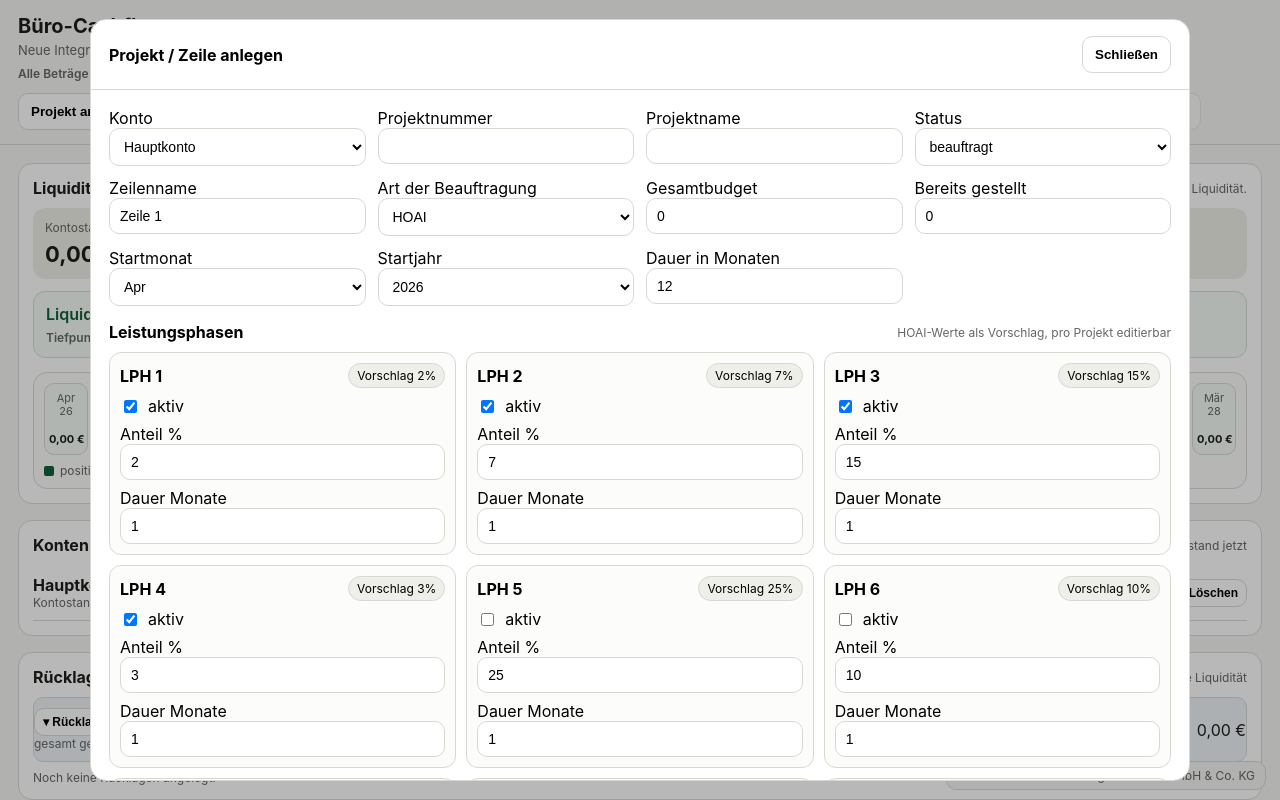
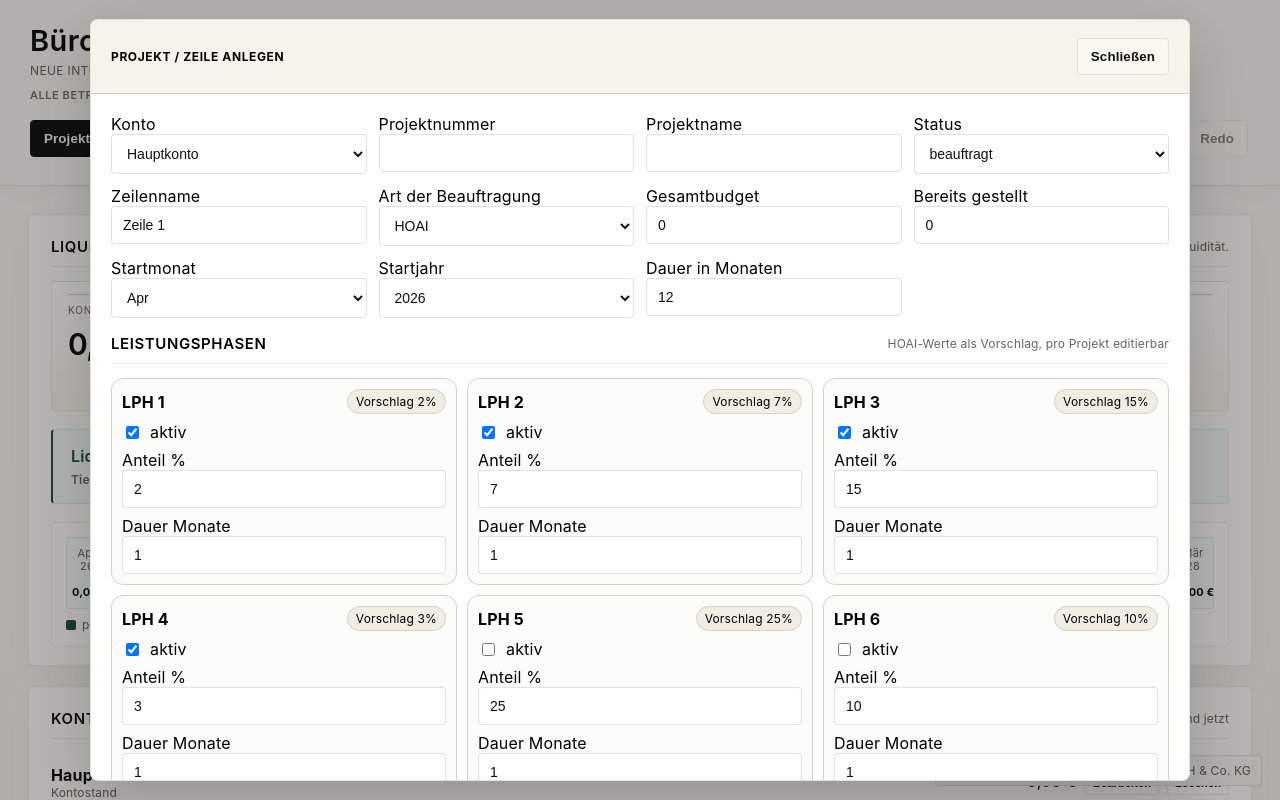
Before and after one commit to moeve-studio/studio-moeve-cashflow, a plain HTML site: page index.html in a window 1280 px wide. Both pictures are taken after a click on the button "Projekt anlegen". Shown: the top 800 px of the page. Drawn offline with Linux system fonts and the light colour scheme.

Commit message:
Add files via upload

```diff
--- a/index.html
+++ b/index.html
@@ -5,31 +5,32 @@
 <meta name="viewport" content="width=device-width, initial-scale=1.0">
 <title>Büro-Cashflow – Integration neu</title>
 <style>
-:root{--bg:#f5f5f3;--card:#fff;--line:#d8d8d3;--text:#1d1d1b;--muted:#666;--soft:#efefe9;--warn:#a05a00;--danger:#8f1d1d;--good:#115f36}
+:root{--bg:#f3f1eb;--card:#fbfaf6;--line:#d8d2c7;--line-strong:#bdb5a7;--text:#151515;--muted:#6c675f;--soft:#f1ede4;--soft-2:#f7f4ee;--warn:#8f5b19;--danger:#7d2222;--good:#24523a}
 *{box-sizing:border-box}
-body{margin:0;font-family:-apple-system,BlinkMacSystemFont,"Segoe UI",Roboto,Arial,sans-serif;background:var(--bg);color:var(--text)}
-header{position:sticky;top:0;z-index:5;background:rgba(245,245,243,.95);backdrop-filter:blur(8px);border-bottom:1px solid var(--line);padding:14px 18px}
-h1{margin:0;font-size:20px}.sub{font-size:13px;color:var(--muted);margin-top:4px}
-.toolbar{display:flex;gap:10px;flex-wrap:wrap;margin-top:12px}
-button{border:1px solid var(--line);background:var(--card);padding:10px 12px;border-radius:10px;cursor:pointer;font-weight:600}
-button:hover{background:var(--soft)}
+body{margin:0;font-family:-apple-system,BlinkMacSystemFont,"Segoe UI",Roboto,Arial,sans-serif;background:var(--bg);color:var(--text);letter-spacing:.01em}
+header{position:sticky;top:0;z-index:5;background:rgba(243,241,235,.92);backdrop-filter:blur(12px);border-bottom:1px solid rgba(21,21,21,.08);padding:18px 22px}
+h1{margin:0;font-size:24px;font-weight:650;letter-spacing:.01em}.sub{font-size:13px;color:var(--muted);margin-top:5px}
+.toolbar{display:flex;gap:8px;flex-wrap:wrap;margin-top:14px}
+button{border:1px solid rgba(21,21,21,.08);background:rgba(251,250,246,.82);padding:10px 12px;border-radius:6px;cursor:pointer;font-weight:600;color:var(--text);transition:background .15s ease,border-color .15s ease,transform .15s ease}
+button:hover{background:#fff;border-color:rgba(21,21,21,.16)}
+button:active{transform:translateY(1px)}
 button[disabled]{opacity:.5;cursor:default}
-.wrap{padding:18px}
-.card{background:var(--card);border:1px solid var(--line);border-radius:14px;padding:14px;margin-bottom:16px;overflow:hidden}
-.grid3{display:grid;grid-template-columns:repeat(3,1fr);gap:12px}
-.grid4{display:grid;grid-template-columns:repeat(4,1fr);gap:12px}
-.metric{background:var(--soft);border-radius:12px;padding:12px}.label{font-size:12px;color:var(--muted);margin-bottom:6px}.value{font-size:22px;font-weight:700}.value.smallish{font-size:18px}
-.status-line{margin-top:12px;padding:12px;border:1px solid var(--line);border-radius:12px;background:#fcfcfa;font-weight:600}.status-line.positive{background:#f4faf6}.status-line.warning{background:#fff8ef}.status-line.negative{background:#fff4f4}
-.chart-wrap{margin-top:14px;border:1px solid var(--line);border-radius:14px;background:#fcfcfa;padding:10px}
+.wrap{padding:24px}
+.card{background:rgba(251,250,246,.84);border:1px solid rgba(21,21,21,.07);border-radius:8px;padding:18px 18px 16px;margin-bottom:18px;overflow:hidden;box-shadow:0 1px 0 rgba(21,21,21,.03)}
+.grid3{display:grid;grid-template-columns:repeat(3,1fr);gap:14px}
+.grid4{display:grid;grid-template-columns:repeat(4,1fr);gap:14px}
+.metric{background:linear-gradient(180deg,var(--soft-2),var(--soft));border:1px solid rgba(21,21,21,.05);border-radius:6px;padding:14px}.label{font-size:11px;color:var(--muted);margin-bottom:8px;text-transform:uppercase;letter-spacing:.06em}.value{font-size:24px;font-weight:650;line-height:1.1}.value.smallish{font-size:19px}
+.status-line{margin-top:14px;padding:14px;border:1px solid rgba(21,21,21,.07);border-radius:6px;background:#f8f5ef;font-weight:600}.status-line.positive{background:#f1f6f2}.status-line.warning{background:#faf4ea}.status-line.negative{background:#f8ecec}
+.chart-wrap{margin-top:16px;border:1px solid rgba(21,21,21,.07);border-radius:8px;background:#f8f5ef;padding:12px}
 .reach-band{display:grid;grid-template-columns:repeat(24,minmax(42px,1fr));gap:6px}
-.reach-item{border:1px solid var(--line);border-radius:10px;padding:8px 4px;text-align:center;min-height:72px;display:flex;flex-direction:column;justify-content:space-between}
+.reach-item{border:1px solid rgba(21,21,21,.07);border-radius:6px;padding:8px 4px;text-align:center;min-height:72px;display:flex;flex-direction:column;justify-content:space-between}
 .reach-item.good{background:#f4faf6}.reach-item.warn{background:#fff8ef}.reach-item.danger{background:#fff4f4}.reach-item.breakpoint{box-shadow:0 0 0 2px #1d1d1b inset}
 .reach-month{font-size:11px;color:var(--muted);line-height:1.2}.reach-value{font-size:11px;font-weight:700;line-height:1.15}
 .legend{display:flex;gap:14px;flex-wrap:wrap;margin-top:8px}.legend-item{display:flex;align-items:center;gap:6px;font-size:12px;color:var(--muted)} .dot{width:10px;height:10px;border-radius:2px;display:inline-block}
 .table-wrap{overflow:auto}
 table{border-collapse:collapse;width:max-content;min-width:100%}
 th,td{border-bottom:1px solid var(--line);padding:8px 10px;text-align:right;white-space:nowrap;font-size:13px;vertical-align:middle}
-th{background:#fafaf7;position:sticky;top:0;z-index:2}
+th{background:#f3efe7;position:sticky;top:0;z-index:2;text-transform:uppercase;letter-spacing:.04em;font-size:11px;color:var(--muted)}
 .sticky,.sticky2,.sticky3,.sticky4,.sticky5,.sticky6{position:sticky;background:var(--card);z-index:1;text-align:left}
 .sticky{left:0;min-width:240px;max-width:240px}
 .sticky2{left:240px;min-width:100px}
@@ -37,28 +38,28 @@ th{background:#fafaf7;position:sticky;top:0;z-index:2}
 .sticky4{left:440px;min-width:110px}
 .sticky5{left:550px;min-width:110px}
 .sticky6{left:660px;min-width:110px}
-input[type=text],input[type=number],input[type=month],select{width:100%;padding:9px 10px;border:1px solid var(--line);border-radius:10px;background:#fff;font-size:14px}
+input[type=text],input[type=number],input[type=month],select{width:100%;padding:10px 11px;border:1px solid rgba(21,21,21,.10);border-radius:6px;background:#fff;font-size:14px;color:var(--text)}
 input[type=number]{appearance:textfield;-moz-appearance:textfield}
 input[type=number]::-webkit-outer-spin-button,input[type=number]::-webkit-inner-spin-button{appearance:none;margin:0}
-.cell-input{width:100%;text-align:right;padding:6px 8px;border-radius:8px;border:1px solid var(--line)}
+.cell-input{width:100%;text-align:right;padding:6px 8px;border-radius:5px;border:1px solid rgba(21,21,21,.08);background:#fff}
 .cell-input.marked{background:#eef8f1;border-color:#8ec4a0;color:var(--good);font-weight:700}
 .month-cell{display:grid;grid-template-columns:minmax(0,1fr) auto;gap:4px;align-items:center}
 .right-tools{display:flex;gap:8px;flex-wrap:wrap}
 .inline-btn{padding:6px 8px;font-size:12px}
 .section-title{display:flex;justify-content:space-between;align-items:center;gap:10px;margin-bottom:10px}.muted{color:var(--muted)}.small{font-size:12px}.warning{color:var(--warn);font-weight:600}.negative{color:var(--danger)}.positive{color:var(--good)}
-.project-row-announced td{background:#ebe8e1}.project-row-announced .sticky,.project-row-announced .sticky2,.project-row-announced .sticky3,.project-row-announced .sticky4,.project-row-announced .sticky5,.project-row-announced .sticky6{background:#ebe8e1}
-.project-row-completed td{background:#f1f1ed}.project-row-completed .sticky,.project-row-completed .sticky2,.project-row-completed .sticky3,.project-row-completed .sticky4,.project-row-completed .sticky5,.project-row-completed .sticky6{background:#f1f1ed}
-.project-head-row td{background:#eaf5ee;font-weight:700}
+.project-row-announced td{background:#ece7dd}.project-row-announced .sticky,.project-row-announced .sticky2,.project-row-announced .sticky3,.project-row-announced .sticky4,.project-row-announced .sticky5,.project-row-announced .sticky6{background:#ebe8e1}
+.project-row-completed td{background:#efede7}.project-row-completed .sticky,.project-row-completed .sticky2,.project-row-completed .sticky3,.project-row-completed .sticky4,.project-row-completed .sticky5,.project-row-completed .sticky6{background:#f1f1ed}
+.project-head-row td{background:#e8eee8;font-weight:700}
 .project-head-row .sticky,.project-head-row .sticky2,.project-head-row .sticky3,.project-head-row .sticky4,.project-head-row .sticky5,.project-head-row .sticky6{background:#eaf5ee}
-.project-line-row td{background:#f6fbf8}
+.project-line-row td{background:#f7f8f3}
 .project-line-row .sticky{padding-left:26px}
-.expense-head-row td{background:#f8eee7;font-weight:700}
+.expense-head-row td{background:#f3e9df;font-weight:700}
 .expense-head-row .sticky,.expense-head-row .sticky2,.expense-head-row .sticky3,.expense-head-row .sticky4,.expense-head-row .sticky5,.expense-head-row .sticky6{background:#f8eee7}
-.expense-line-row td{background:#fcf7f3}
+.expense-line-row td{background:#faf6f0}
 .expense-line-row .sticky{padding-left:26px}
 .reserve-item{background:#eef3f8;border-radius:10px;padding:10px 12px;margin-bottom:8px;border:1px solid var(--line)}
 .overview-hidden{display:none !important}
-.totals-row td{font-weight:700;background:#fafaf7}
+.totals-row td{font-weight:700;background:#f4f0e8}
 .gross-note{margin-top:8px;font-size:12px;color:var(--muted);font-weight:600}
 dialog{width:min(1100px,calc(100vw - 20px));border:1px solid var(--line);border-radius:16px;padding:0}
 dialog::backdrop{background:rgba(0,0,0,.28)} .modal-head{padding:16px 18px;border-bottom:1px solid var(--line);font-weight:700;display:flex;justify-content:space-between;align-items:center} .modal-body{padding:18px}
@@ -132,9 +133,68 @@ dialog::backdrop{background:rgba(0,0,0,.28)} .modal-head{padding:16px 18px;borde
   .month-cell{grid-template-columns:minmax(50px,1fr) auto}
 }
 
-.footer-copyright{position:fixed;right:14px;bottom:10px;z-index:20;background:rgba(245,245,243,.92);border:1px solid var(--line);border-radius:10px;padding:6px 10px;font-size:12px;color:var(--muted);backdrop-filter:blur(6px)}
+.footer-copyright{position:fixed;right:14px;bottom:10px;z-index:20;background:rgba(243,241,235,.88);border:1px solid rgba(21,21,21,.08);border-radius:6px;padding:6px 10px;font-size:12px;color:var(--muted);backdrop-filter:blur(10px)}
 @media (max-width:767px){.footer-copyright{position:static;display:block;margin:6px 10px 10px auto;width:fit-content;max-width:calc(100% - 20px);text-align:right;background:transparent;border:none;padding:0;backdrop-filter:none}}
 @media (max-width:480px){.footer-copyright{margin:2px 8px 8px auto;font-size:11px;text-align:right}}
+
+
+
+/* step 2: moeve editorial refinement */
+:root{--bg:#f6f3ec;--card:#fdfbf6;--line:#d7d0c3;--line-strong:#b4ab9c;--text:#111111;--muted:#6a645c;--soft:#f2ede3;--soft-2:#faf7f1;--shadow:0 10px 28px rgba(17,17,17,.04)}
+body{background:linear-gradient(180deg,#f7f4ee 0%,#f3efe7 100%);color:var(--text)}
+header{padding:26px 30px 18px;background:rgba(247,244,238,.88);backdrop-filter:blur(16px);border-bottom:1px solid rgba(17,17,17,.10);box-shadow:0 8px 24px rgba(17,17,17,.03)}
+header h1{font-size:29px;font-weight:560;letter-spacing:.015em;line-height:1}
+.sub{margin-top:8px;max-width:820px;font-size:12px;letter-spacing:.03em;text-transform:uppercase}
+.gross-note{margin-top:10px;font-size:11px;letter-spacing:.05em;text-transform:uppercase;color:#7a7368}
+.toolbar{margin-top:18px;gap:10px}
+button{padding:10px 13px;border-radius:4px;border:1px solid rgba(17,17,17,.10);background:rgba(253,251,246,.65);font-weight:560;letter-spacing:.01em;box-shadow:none}
+button:hover{background:#fff;border-color:rgba(17,17,17,.22)}
+.toolbar button:nth-child(-n+4){background:#151515;color:#f7f4ee;border-color:#151515}
+.toolbar button:nth-child(-n+4):hover{background:#000;color:#fff;border-color:#000}
+.toolbar button:nth-child(5), .toolbar button:nth-child(8){border-color:rgba(17,17,17,.22)}
+.wrap{padding:28px 28px 40px}
+.card{padding:22px 22px 18px;margin-bottom:20px;border-radius:6px;border:1px solid rgba(17,17,17,.08);background:rgba(253,251,246,.82);box-shadow:var(--shadow)}
+.section-title{margin-bottom:14px;padding-bottom:10px;border-bottom:1px solid rgba(17,17,17,.08)}
+.section-title strong{font-size:15px;font-weight:620;letter-spacing:.04em;text-transform:uppercase}
+.metric{padding:18px 16px 16px;border-radius:4px;border:1px solid rgba(17,17,17,.08);background:rgba(255,255,255,.52)}
+#topMetrics .metric,#dashboardMetrics .metric{position:relative;padding-top:22px;min-height:120px;background:linear-gradient(180deg,rgba(255,255,255,.72),rgba(246,241,232,.9));box-shadow:0 1px 0 rgba(17,17,17,.03)}
+#topMetrics .metric::before,#dashboardMetrics .metric::before{content:"";position:absolute;left:16px;right:16px;top:12px;height:1px;background:rgba(17,17,17,.18)}
+.label{margin-bottom:12px;font-size:10px;letter-spacing:.09em;color:#70695f}
+#topMetrics .value,#dashboardMetrics .value{font-size:30px;font-weight:560;letter-spacing:-.02em}
+#topMetrics .value.smallish,#dashboardMetrics .value.smallish{font-size:24px}
+.status-line{margin-top:18px;padding:16px 18px;border-radius:4px;border-left:2px solid rgba(17,17,17,.65);background:rgba(251,247,239,.96)}
+.status-line.positive{border-left-color:var(--good)}
+.status-line.warning{border-left-color:var(--warn)}
+.status-line.negative{border-left-color:var(--danger)}
+.chart-wrap{margin-top:18px;padding:14px;border-radius:4px;background:rgba(255,255,255,.45);border:1px solid rgba(17,17,17,.08)}
+.reach-item{border-radius:3px;padding:9px 5px;border-color:rgba(17,17,17,.08)}
+.reach-item.breakpoint{box-shadow:0 0 0 1px #111 inset, 0 0 0 3px rgba(17,17,17,.05)}
+.account-item,.reserve-item{padding:12px 0;border-bottom:1px solid rgba(17,17,17,.08)}
+.inline-btn{padding:5px 7px;font-size:11px;border-radius:3px}
+dialog{border-radius:8px;border:1px solid rgba(17,17,17,.12);box-shadow:0 22px 60px rgba(0,0,0,.18)}
+.modal-head{padding:18px 20px;background:#f7f3ea;text-transform:uppercase;letter-spacing:.05em;font-size:12px}
+.modal-body{padding:20px}
+input[type=text],input[type=number],input[type=month],select{border-radius:4px;border:1px solid rgba(17,17,17,.12);background:rgba(255,255,255,.9)}
+.cell-input{border-radius:3px}
+.totals-row td{background:#f5f1e8}
+.footer-copyright{right:18px;bottom:14px;border-radius:4px;padding:7px 10px;background:rgba(247,244,238,.92);border-color:rgba(17,17,17,.10)}
+@media (max-width:1024px){
+  header{padding:22px 22px 16px}
+  .wrap{padding:20px}
+  #topMetrics .value,#dashboardMetrics .value{font-size:26px}
+}
+@media (max-width:767px){
+  header{padding:14px 14px 12px}
+  header h1{font-size:22px}
+  .sub,.gross-note{letter-spacing:.04em}
+  .toolbar{gap:8px}
+  .toolbar button:nth-child(-n+4){background:rgba(253,251,246,.65);color:var(--text);border-color:rgba(17,17,17,.10)}
+  .wrap{padding:12px 10px 56px}
+  .card{padding:14px 12px}
+  #topMetrics .metric,#dashboardMetrics .metric{min-height:auto;padding-top:18px}
+  #topMetrics .metric::before,#dashboardMetrics .metric::before{left:12px;right:12px;top:10px}
+  #topMetrics .value,#dashboardMetrics .value{font-size:23px}
+}
 
 </style>
 </head>
```
